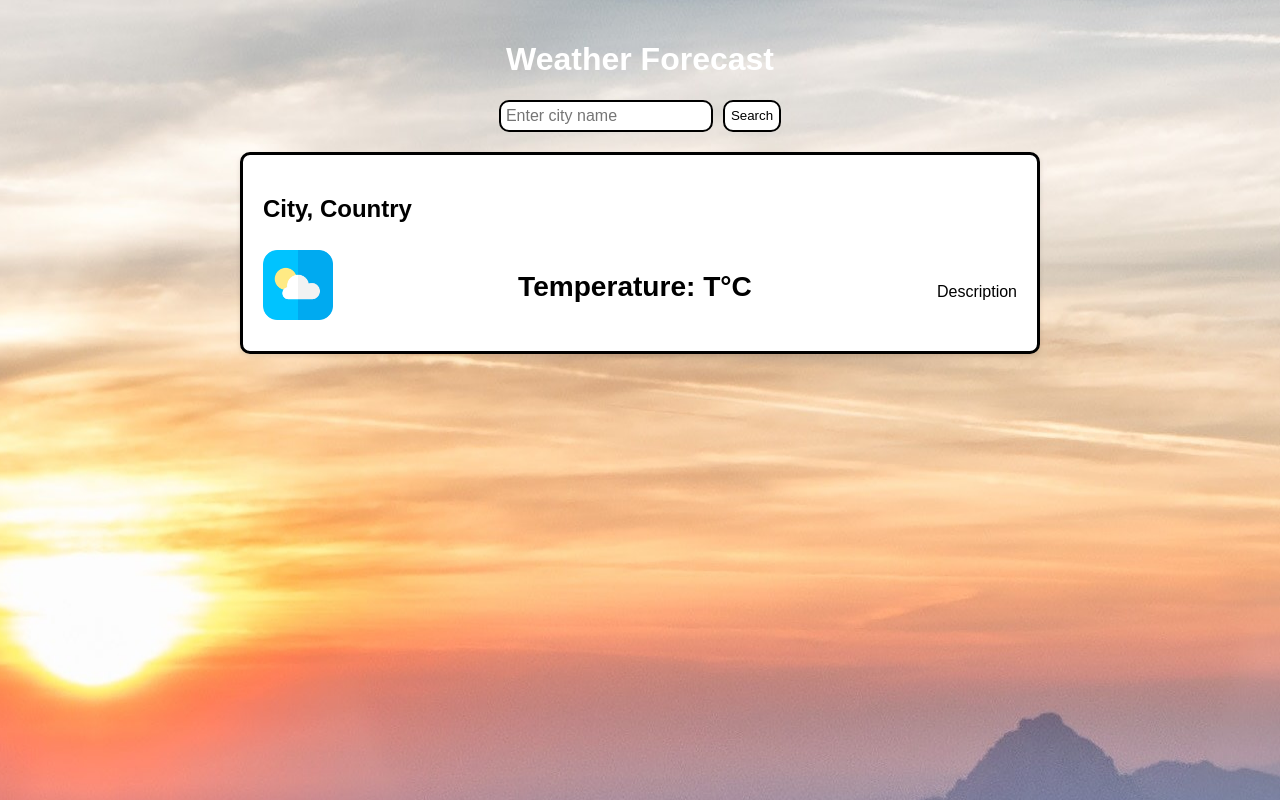
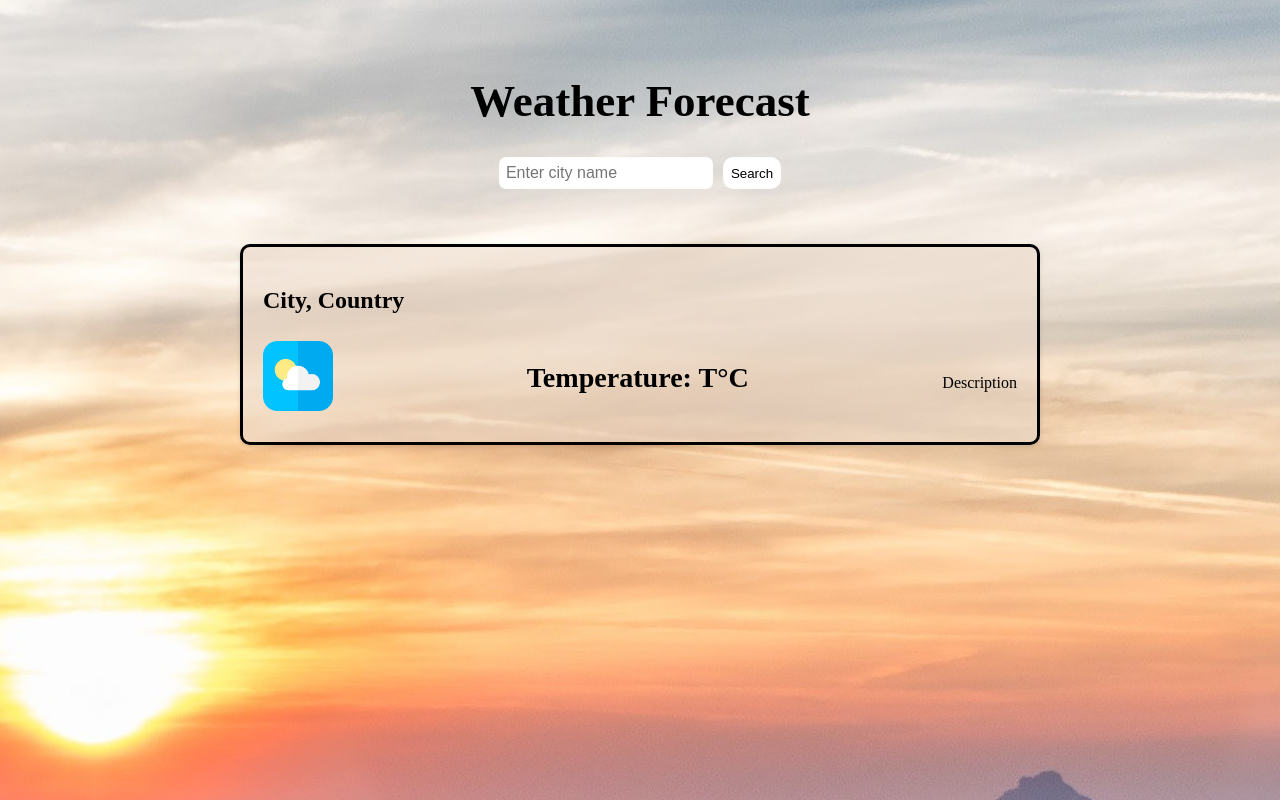
Before and after one commit to mrkartik00/WeatherApp, a plain HTML site: page index.html in a window 1280 px wide. Drawn offline with Linux system fonts and the light colour scheme.

Commit message:
Update style.css

```diff
--- a/style.css
+++ b/style.css
@@ -1,8 +1,8 @@
 body {
     background-image: url(./icons/background.jpg);
     background-position: center;
-    font-family: Arial, sans-serif;
-    background-color: #f2f2f2;
+    font-family: 'Times New Roman',  Arial, Helvetica, sans-serif;
+    background-color: white;
     margin: 0;
     padding: 0;
 }
@@ -10,18 +10,21 @@ body {
 .container {
     max-width: 800px;
     margin: 0 auto;
-    padding: 20px;
+    padding: 45px;
 }
 
 h1 {
     text-align: center;
-    color: #fff;
+    color: black ;
+    font-size: 45px;
+
 }
 
 .search-container {
     display: flex;
     justify-content: center;
-    margin-bottom: 20px;
+    margin-bottom: 55px;
+
 }
 
 #city-input {
@@ -29,13 +32,13 @@ h1 {
     padding: 5px;
     font-size: 16px;
     margin-right: 10px;
-    border-radius: 10px;
-    border-color: #000000;
+    border-radius: 7px;
+    border-color: #e3dcdc14;
     border-style: solid;
 }
 
 .weather-card {
-    background-color: #fff;
+    background-color: #eddccd9a;
     padding: 20px;
     border-radius: 10px;
     border-style: solid;
@@ -70,10 +73,12 @@ h1 {
     background-color: white;
     overflow: visible;
     cursor: pointer;
+    border-color: #e3dcdc14;
+
 }
 
 #search-button:hover {
-    color: rgb(71, 68, 68);
+    color: rgba(71, 68, 68, 0.97);
     background-color: rgb(189, 185, 185);
     transition: 0.2s;
 }
```
